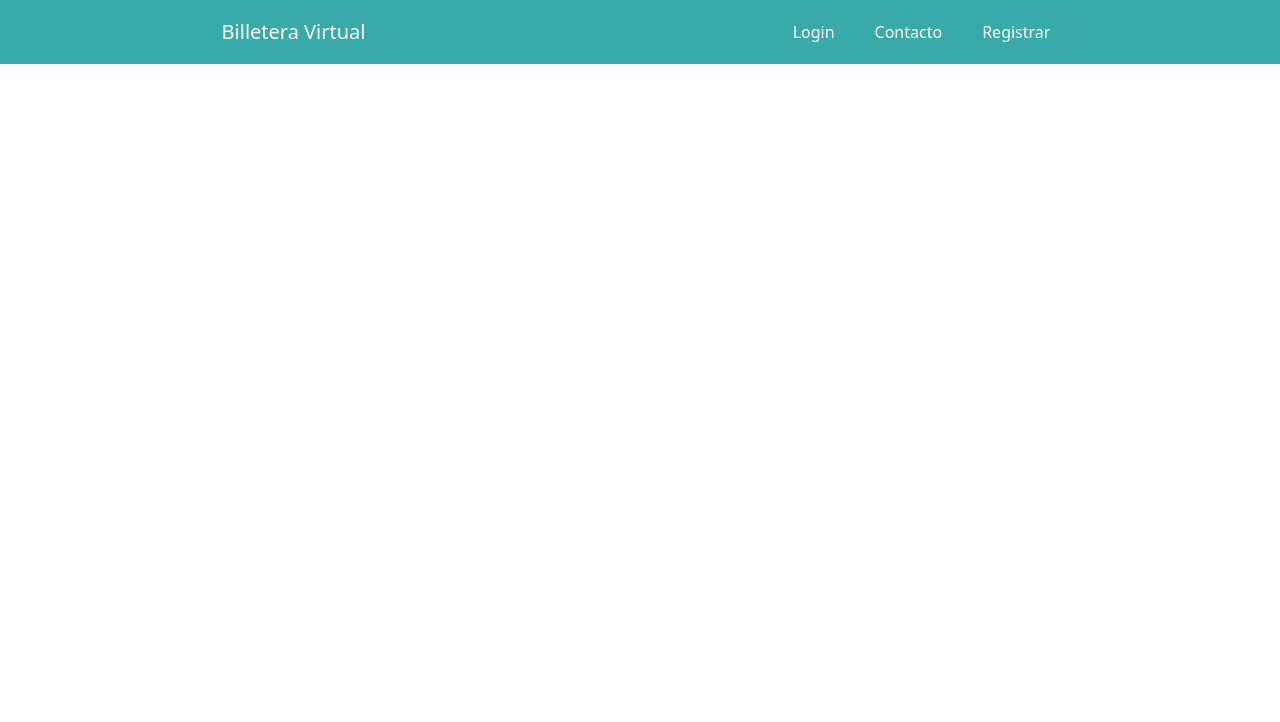
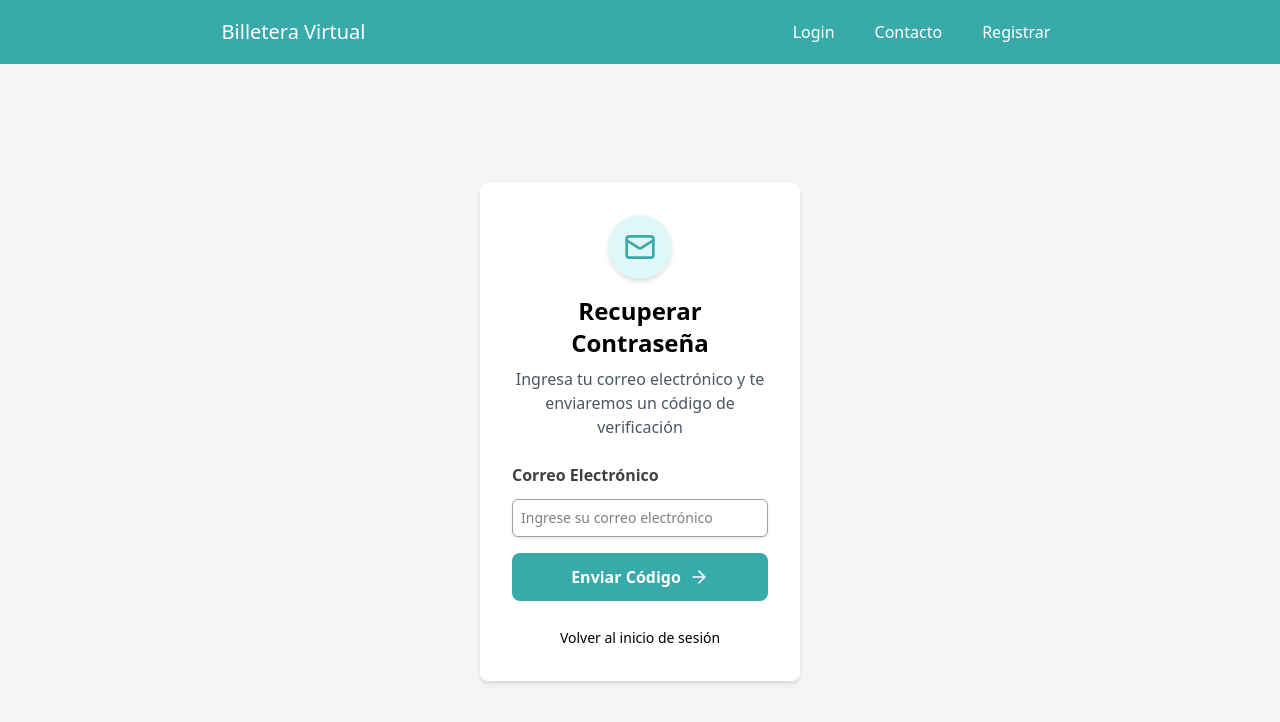
Before and after one commit to MarianoOcaranza/billetera-virtual, a React (Vite) app: page /recovery in a window 1280 px wide. Shown: the top 722 px of the page. Built offline with nearby package versions, Linux system fonts and the light colour scheme.

Commit message:
recovery page

```diff
--- a/src/App.tsx
+++ b/src/App.tsx
@@ -2,6 +2,7 @@ import { Route, Routes } from "react-router"
 import Login from "./pages/Login"
 import Root from "./pages/Root"
 import Register from "./pages/Register"
+import Recovery from "./pages/Recovery"
 
 function App() {
   return (
@@ -9,6 +10,7 @@ function App() {
       <Route path="/" element={<Root/>}/>
       <Route path="/login" element={<Login/>}/>
       <Route path="/register" element={<Register/>}/>
+        <Route path="/recovery" element={<Recovery/>}/>
     </Routes>
   )
 }
--- a/src/pages/Login.tsx
+++ b/src/pages/Login.tsx
@@ -44,6 +44,7 @@ const Login: React.FC = () => {
             <br></br>
             <input
               type="text"
+              autoComplete="username"
               id="username"
               name="username"
               value={formData.username}
@@ -57,7 +58,7 @@ const Login: React.FC = () => {
               <label htmlFor="password" className="text-neutral-700 font-bold pr-10">
                 Contraseña
               </label>
-              <Link to=""
+              <Link to="/recovery"
                 className="text-sm text-black hover:underline float-right"
               >
                 ¿Olvidaste tu contraseña?
@@ -68,6 +69,7 @@ const Login: React.FC = () => {
                 type={showPassword ? "text" : "password"}
                 id="password"
                 name="password"
+                autoComplete="off"
                 value={formData.password}
                 onChange={handleChange}
                 placeholder="Ingrese su contraseña"
@@ -88,13 +90,13 @@ const Login: React.FC = () => {
                 to="/register"
                 className="text-sm text-black hover:underline"
               >
-                ¿No tenès una cuenta? Registrate
+                ¿No tenés una cuenta? Registrate
               </Link>
             </div>
             <br></br>
             <div className="flex justify-center">
               <button
-                className="w-full border p-2 rounded-lg bg-black text-white hover:bg-black/80 transition-colors duration-150 hover:scale-105 animated-shadow-md"
+                className="w-full border p-2 rounded-lg bg-[#39AAAA] text-white hover:bg-[#2d8c8c] transition-colors duration-150 hover:scale-105 animated-shadow-md"
                 type="submit"
               >
                 Iniciar Sesión
--- /dev/null
+++ b/src/pages/Recovery.tsx
@@ -0,0 +1,94 @@
+import React, { useState } from "react";
+import { ArrowRight, Mail } from "lucide-react";
+
+const Recovery: React.FC = () => {
+  const [error, setError] = useState("");
+  const [step, setStep] = useState(1);
+  const [loading, setLoading] = useState(false);
+  const [formData, setFormData] = useState({
+    email: "",
+    newPassword: "",
+    confirmPassword: "",
+  });
+
+  const handleChange: React.ChangeEventHandler<HTMLInputElement> = (event) => {
+    const { name, value } = event.target;
+    setFormData((prev) => ({ ...prev, [name]: value }));
+  };
+
+  const handleEmailSubmit = () => {
+    setError("");
+
+    setLoading(true);
+    setTimeout(() => {
+      setLoading(false);
+      setStep(2);
+    }, 1500);
+
+    console.log("Email:", formData);
+  };
+
+  return (
+    <>
+      <div
+        id="fondo"
+        className="min-h-[calc(100vh-64px)] flex items-center justify-center bg-[#f5f5f5] flex-col"
+      >
+        <div
+          id="contenedor"
+          className="bg-white p-8 rounded-lg shadow-md  w-11/12 sm:w-8/12 md:w-6/12 lg:w-3/12"
+        >
+          {step === 1 && (
+            <div className="space-y-6">
+              <div className="text-center">
+                <div className="inline-flex items-center justify-center w-16 h-16 rounded-full mb-4 shadow-md bg-[#E0F7F7]">
+                  <Mail className="text-[#39AAAA]" size={32} />
+                </div>
+                <h2 className="font-bold text-2xl">Recuperar Contraseña</h2>
+                <p className="text-gray-600 mt-2">
+                  Ingresa tu correo electrónico y te enviaremos un código de
+                  verificación
+                </p>
+              </div>
+              <form onSubmit={handleEmailSubmit} className="space-y-4">
+                <div>
+                  <label htmlFor="email" className="text-neutral-700 font-bold">
+                    Correo Electrónico
+                  </label>
+                  <input
+                    type="email"
+                    id="email"
+                    name="email"
+                    autoComplete="email"
+                    value={formData.email}
+                    onChange={handleChange}
+                    placeholder="Ingrese su correo electrónico"
+                    className="border border-neutral-400 bg-white p-2 text-sm rounded-md shadow-sm focus:ring-2 focus:ring-current focus:outline-none mt-3 w-full"
+                    disabled={loading}
+                    required
+                  />
+                </div>
+                <button
+                  type="submit"
+                  className="w-full bg-[#39AAAA] text-white py-3 rounded-lg font-semibold hover:bg-[#2d8c8c] transition flex items-center justify-center gap-2 disabled:opacity-50"
+                >
+                  {loading ? "Enviando..." : "Enviar Código"}
+                  <ArrowRight size={20} />
+                </button>
+              </form>
+            </div>
+          )}
+          {step === 1 && (
+            <div className="text-center mt-6">
+              <a href="/login" className="text-sm text-black hover:underline">
+                Volver al inicio de sesión
+              </a>
+            </div>
+          )}
+        </div>
+      </div>
+    </>
+  );
+};
+
+export default Recovery;
```
Also changed, not shown: src/pages/Register.tsx (+48 -39 lines).
